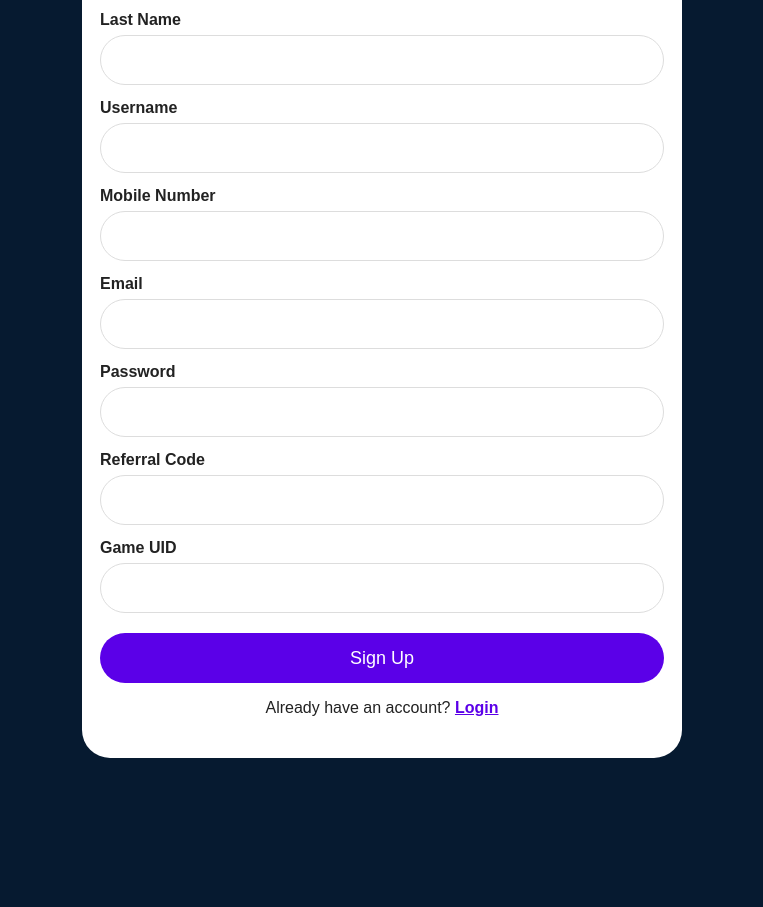
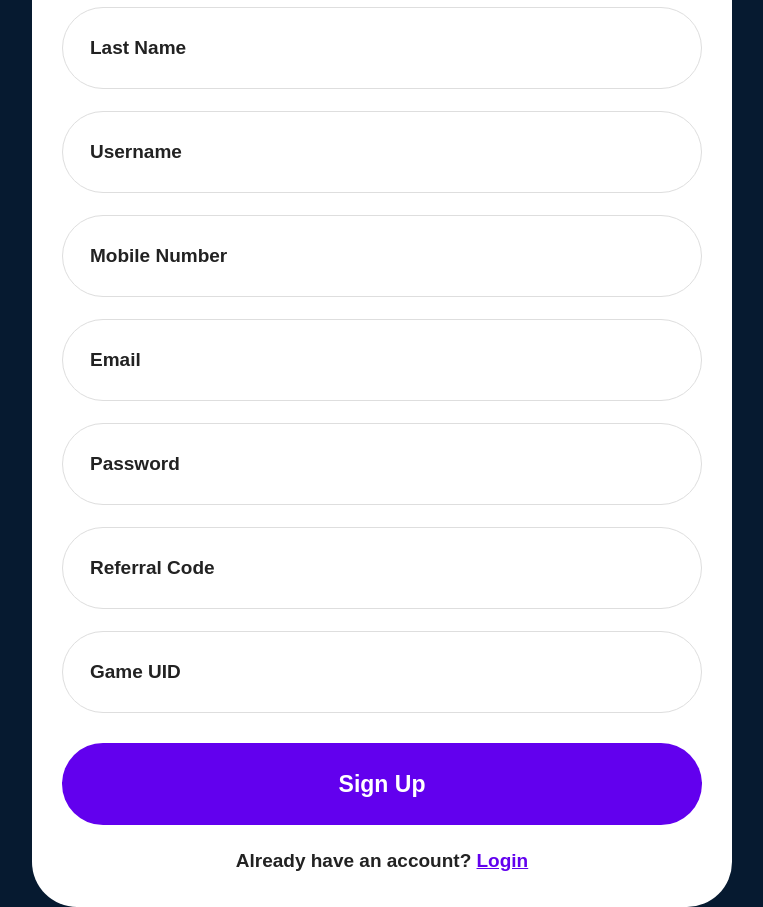
Before and after one commit to rinvati79-cloud/DR-better-, a website: page signup.html in a window 1280 px wide. Shown: the part 235-1142 px from the top of the page, without its empty margins (258-1021 px from the left). Before the commit the page ends 1013 px from the top, so only its background shows below. Drawn offline with Linux system fonts and the light colour scheme.

Commit message:
Update signup.html

```diff
--- a/signup.html
+++ b/signup.html
@@ -1,155 +1,286 @@
 <!DOCTYPE html>
-<html>
+<html lang="en">
 <head>
-<meta name="viewport" content="width=device-width,initial-scale=1">
+<meta charset="UTF-8">
+<meta name="viewport" content="width=device-width,initial-scale=1.0">
+
 <title>DR Better - Sign Up</title>
 
 <style>
-*{box-sizing:border-box}
+*{
+  box-sizing:border-box;
+  -webkit-tap-highlight-color:transparent;
+}
+
+html,body{
+  margin:0;
+  padding:0;
+  background:#061a30;
+  font-family:Arial,sans-serif;
+}
 
 body{
-margin:0;
-background:#061a30;
-font-family:Arial,sans-serif;
-color:#222;
+  min-height:100vh;
 }
 
-.box{
-max-width:600px;
-margin:20px auto;
-background:white;
-border-radius:28px;
-padding:25px 18px;
+/* Main Box */
+.class-box{
+  width:100%;
+  max-width:700px;
+  min-height:100vh;
+  margin:0 auto;
+  background:#fff;
+  border-radius:0 0 45px 45px;
+  padding:55px 30px 35px;
 }
 
+/* Heading */
 h1{
-color:#5b00e8;
-font-size:34px;
-margin:0 0 35px;
+  margin:0 0 35px;
+  color:#6200ee;
+  font-size:42px;
+  font-weight:900;
 }
 
-label{
-display:block;
-font-weight:bold;
-margin:14px 0 6px;
+/* Input Box */
+.input-box{
+  width:100%;
+  height:82px;
+  margin-bottom:22px;
+
+  border:1.5px solid #dedede;
+  border-radius:45px;
+
+  background:#fff;
+
+  display:flex;
+  align-items:center;
+
+  padding:0 25px;
 }
 
-input{
-width:100%;
-height:50px;
-margin:0;
-padding:12px 16px;
-border:1px solid #ddd;
-border-radius:25px;
-font-size:16px;
-outline:none;
+/* Input */
+.input-box input{
+  width:100%;
+  height:100%;
+
+  border:none;
+  outline:none;
+
+  background:transparent;
+
+  font-size:19px;
+  color:#222;
+  font-weight:600;
 }
 
-input:focus{
-border-color:#5b00e8;
+/* Text INSIDE box */
+.input-box input::placeholder{
+  color:#222;
+  opacity:1;
+  font-weight:700;
 }
 
-button{
-width:100%;
-height:50px;
-border:0;
-border-radius:25px;
-background:#5b00e8;
-color:white;
-font-size:18px;
-margin-top:20px;
-cursor:pointer;
+/* Focus */
+.input-box:focus-within{
+  border-color:#6200ee;
+  box-shadow:0 0 0 2px rgba(98,0,238,.08);
 }
 
-a{
-color:#5b00e8;
-font-weight:bold;
+/* Sign Up Button */
+button{
+  width:100%;
+  height:82px;
+
+  margin-top:8px;
+
+  border:none;
+  border-radius:45px;
+
+  background:#6200ee;
+  color:white;
+
+  font-size:23px;
+  font-weight:700;
+
+  cursor:pointer;
+}
+
+button:active{
+  transform:scale(.98);
+}
+
+/* Login */
+.login-text{
+  text-align:center;
+  margin-top:25px;
+
+  font-size:19px;
+  font-weight:600;
+
+  color:#222;
+}
+
+.login-text a{
+  color:#6200ee;
+  font-weight:700;
+  text-decoration:underline;
 }
 </style>
 </head>
 
 <body>
 
-<div class="box">
+<div class="class-box">
 
-<h1>Welcome to,<br>Sign Up</h1>
+  <h1>Sign Up</h1>
 
-<form id="registerForm">
+  <form id="registerForm">
 
-<label>First Name</label>
-<input id="firstName" required>
+    <!-- First Name -->
+    <div class="input-box">
+      <input
+        id="firstName"
+        type="text"
+        placeholder="First Name"
+        required>
+    </div>
 
-<label>Last Name</label>
-<input id="lastName" required>
+    <!-- Last Name -->
+    <div class="input-box">
+      <input
+        id="lastName"
+        type="text"
+        placeholder="Last Name"
+        required>
+    </div>
 
-<label>Username</label>
-<input id="username" required>
+    <!-- Username -->
+    <div class="input-box">
+      <input
+        id="username"
+        type="text"
+        placeholder="Username"
+        required>
+    </div>
 
-<label>Mobile Number</label>
-<input id="mobile" required type="tel">
+    <!-- Mobile Number -->
+    <div class="input-box">
+      <input
+        id="mobile"
+        type="tel"
+        placeholder="Mobile Number"
+        required>
+    </div>
 
-<label>Email</label>
-<input id="email" required type="email">
+    <!-- Email -->
+    <div class="input-box">
+      <input
+        id="email"
+        type="email"
+        placeholder="Email"
+        required>
+    </div>
 
-<label>Password</label>
-<input id="password" required type="password">
+    <!-- Password -->
+    <div class="input-box">
+      <input
+        id="password"
+        type="password"
+        placeholder="Password"
+        required>
+    </div>
 
-<label>Referral Code</label>
-<input id="referralCode">
+    <!-- Referral Code -->
+    <div class="input-box">
+      <input
+        id="referralCode"
+        type="text"
+        placeholder="Referral Code">
+    </div>
 
-<label>Game UID</label>
-<input id="gameUid">
+    <!-- Game UID -->
+    <div class="input-box">
+      <input
+        id="gameUid"
+        type="text"
+        placeholder="Game UID">
+    </div>
 
-<button type="submit">Sign Up</button>
+    <!-- Button -->
+    <button type="submit">
+      Sign Up
+    </button>
 
-<p style="text-align:center">
-Already have an account?
-<a href="login.html">Login</a>
-</p>
+    <div class="login-text">
+      Already have an account?
+      <a href="login.html">Login</a>
+    </div>
 
-</form>
+  </form>
+
 </div>
 
+
 <script>
-document.getElementById("registerForm").onsubmit=async e=>{
-e.preventDefault();
 
-try{
+document.getElementById("registerForm").onsubmit = async e => {
 
-let r=await fetch("/api/auth/register",{
-method:"POST",
-headers:{
-"Content-Type":"application/json"
-},
-body:JSON.stringify({
-firstName:firstName.value,
-lastName:lastName.value,
-username:username.value,
-mobile:mobile.value,
-email:email.value,
-password:password.value,
-referralCode:referralCode.value,
-gameUid:gameUid.value
-})
-});
+  e.preventDefault();
 
-let d=await r.json();
+  try {
 
-if(!r.ok)
-throw Error(d.error||"Signup failed");
+    let r = await fetch("/api/auth/register", {
+      method:"POST",
 
-if(d.token)
-localStorage.setItem("DR_BETTER_TOKEN",d.token);
+      headers:{
+        "Content-Type":"application/json"
+      },
 
-location.href="index.html";
+      body:JSON.stringify({
 
-}catch(e){
+        firstName:document.getElementById("firstName").value,
 
-alert(e.message);
+        lastName:document.getElementById("lastName").value,
 
-}
+        username:document.getElementById("username").value,
+
+        mobile:document.getElementById("mobile").value,
+
+        email:document.getElementById("email").value,
+
+        password:document.getElementById("password").value,
+
+        referralCode:document.getElementById("referralCode").value,
+
+        gameUid:document.getElementById("gameUid").value
+
+      })
+    });
+
+    let d = await r.json();
+
+    if(!r.ok){
+      throw new Error(d.error || "Signup failed");
+    }
+
+    if(d.token){
+      localStorage.setItem(
+        "DR_BETTER_TOKEN",
+        d.token
+      );
+    }
+
+    location.href = "index.html";
+
+  } catch(e) {
+
+    alert(e.message);
+
+  }
 
 };
+
 </script>
 
 </body>
```
